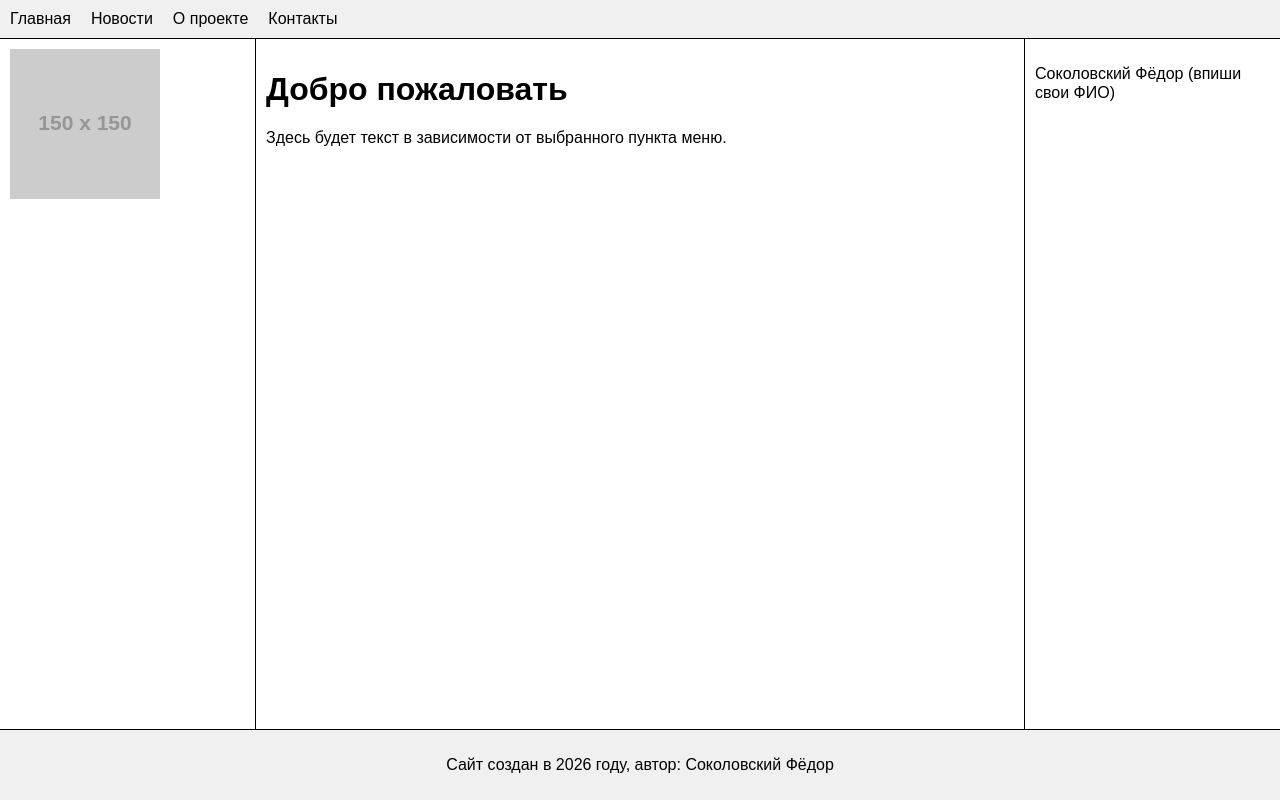
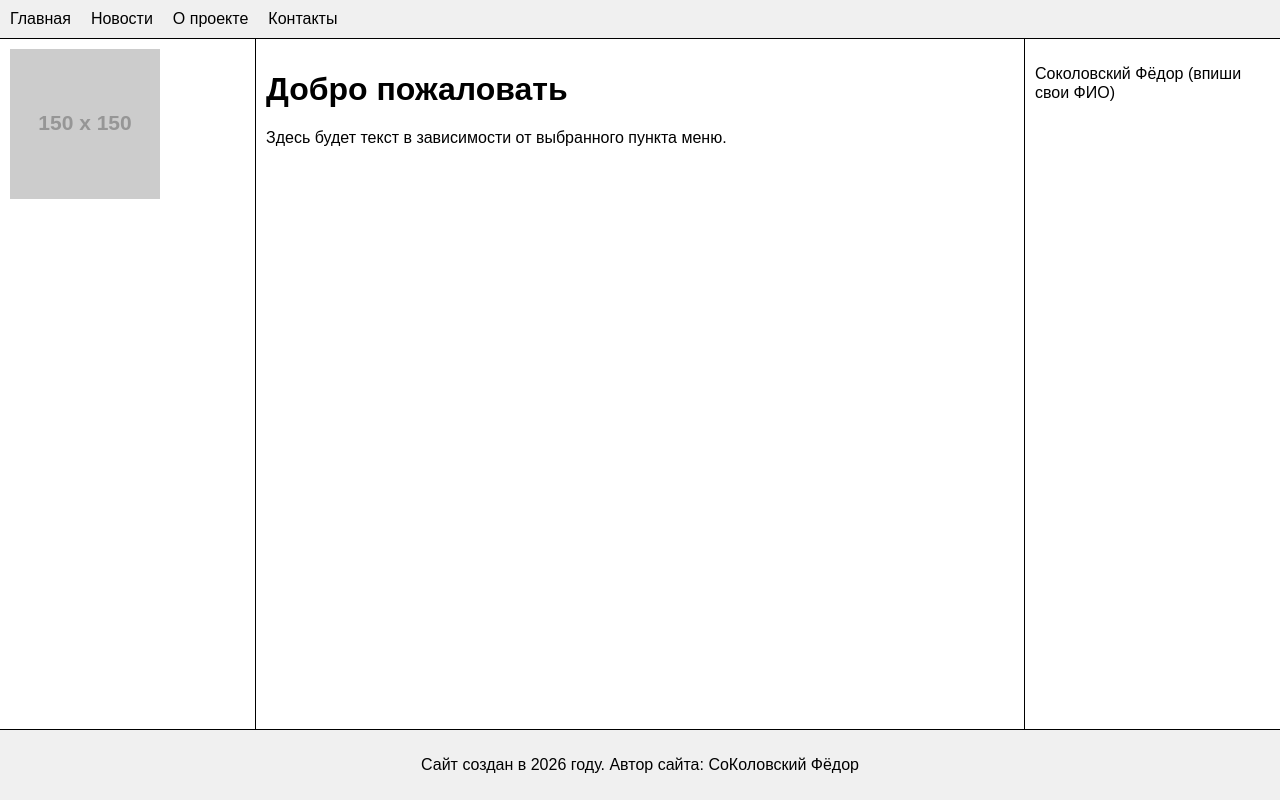
Before and after one commit to FedorSokol1/lab15, a React (Create React App) app: page / in a window 1280 px wide. Built offline with nearby package versions, Linux system fonts and the light colour scheme.

Commit message:
поменял код

```diff
--- a/src/footer.jsx
+++ b/src/footer.jsx
@@ -1,7 +1,7 @@
 function Footer() {
   return (
     <footer>
-      <p>Сайт создан в 2026 году, автор: Соколовский Фёдор</p>
+      <p>Сайт создан в 2026 году. Автор сайта: СоКоловский Фёдор</p>
     </footer>
   );
 }
```
